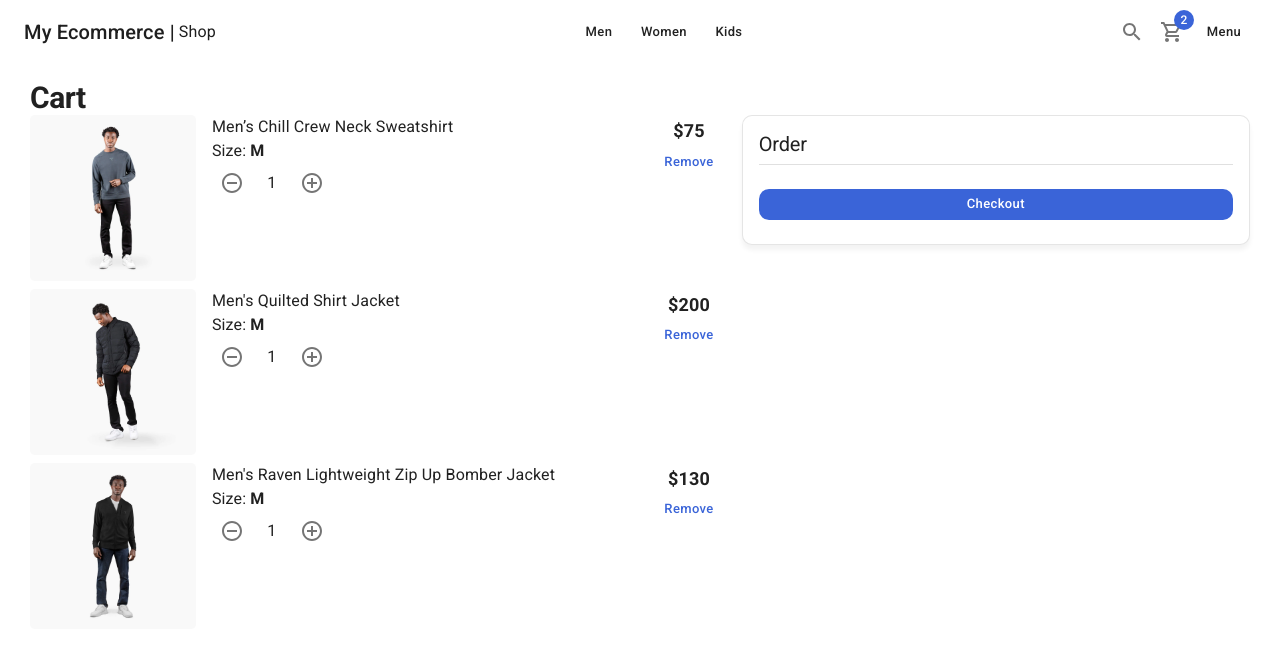
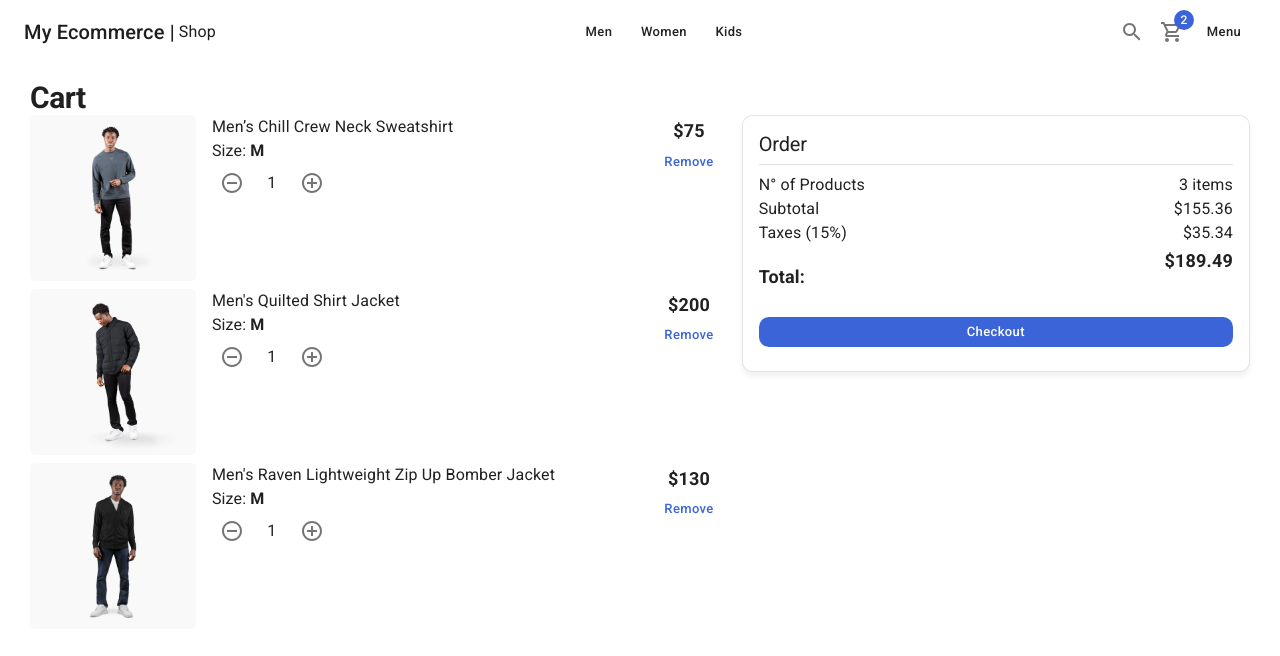
Before and after one commit to daramayo90/nextjs-ecommerce-ts, a Next.js app: page /cart in a window 1280 px wide. Shown: the top 656 px of the page. Built offline with nearby package versions, Linux system fonts and the light colour scheme.

Commit message:
shopping cart - order summary

```diff
--- a/components/cart/CartList.tsx
+++ b/components/cart/CartList.tsx
@@ -4,10 +4,15 @@
 
 import { initialData } from '../../database/products';
 import { ItemCounter } from '../ui';
+import { FC } from 'react';
 
 const productsInCart = [initialData.products[0], initialData.products[1], initialData.products[2]];
 
-export const CartList = () => {
+interface Props {
+  editable?: boolean;
+}
+
+export const CartList: FC<Props> = ({ editable = false }) => {
   return (
     <>
       {productsInCart.map((product) => (
@@ -35,17 +40,19 @@
               </Typography>
 
               {/* Conditional */}
-              <ItemCounter />
+              {editable ? <ItemCounter /> : <Typography variant='h6'>3 items</Typography>}
             </Box>
           </Grid>
 
           <Grid item xs={2} display='flex' alignItems='center' flexDirection='column'>
             <Typography variant='subtitle1'>${product.price}</Typography>
 
-            {/* Editable */}
-            <Button variant='text' color='secondary'>
-              Remove
-            </Button>
+            {/* Conditional */}
+            {editable && (
+              <Button variant='text' color='secondary'>
+                Remove
+              </Button>
+            )}
           </Grid>
         </Grid>
       ))}
--- /dev/null
+++ b/components/cart/OrderSummary.tsx
@@ -0,0 +1,39 @@
+import { Grid, Typography } from '@mui/material';
+
+export const OrderSummary = () => {
+  return (
+    <Grid container>
+      <Grid item xs={6}>
+        <Typography>N° of Products</Typography>
+      </Grid>
+
+      <Grid item xs={6} display='flex' justifyContent='end'>
+        <Typography>3 items</Typography>
+      </Grid>
+
+      <Grid item xs={6}>
+        <Typography>Subtotal</Typography>
+      </Grid>
+
+      <Grid item xs={6} display='flex' justifyContent='end'>
+        <Typography>$155.36</Typography>
+      </Grid>
+
+      <Grid item xs={6}>
+        <Typography>Taxes (15%)</Typography>
+      </Grid>
+
+      <Grid item xs={6} display='flex' justifyContent='end'>
+        <Typography>$35.34</Typography>
+      </Grid>
+
+      <Grid item xs={6} sx={{ mt: 2 }}>
+        <Typography variant='subtitle1'>Total:</Typography>
+      </Grid>
+
+      <Grid item xs={6} display='flex' justifyContent='end'>
+        <Typography variant='subtitle1'>$189.49</Typography>
+      </Grid>
+    </Grid>
+  );
+};
--- a/components/cart/index.ts
+++ b/components/cart/index.ts
@@ -1 +1,2 @@
 export * from './CartList';
+export * from './OrderSummary';
--- a/pages/cart/index.tsx
+++ b/pages/cart/index.tsx
@@ -1,6 +1,6 @@
 import { Card, CardContent, Divider, Grid, Typography, Box, Button } from '@mui/material';
 
-import { CartList } from '../../components/cart';
+import { CartList, OrderSummary } from '../../components/cart';
 import { ShopLayout } from '../../components/layouts/ShopLayout';
 
 const CartPage = () => {
@@ -12,7 +12,7 @@
 
       <Grid container>
         <Grid item xs={12} sm={7}>
-          <CartList />
+          <CartList editable />
         </Grid>
 
         <Grid item xs={12} sm={5}>
@@ -22,7 +22,7 @@
 
               <Divider sx={{ my: 1 }} />
 
-              {/* Order Summary */}
+              <OrderSummary />
 
               <Box sx={{ mt: 3 }}>
                 <Button color='secondary' className='circular-btn' fullWidth>
```
